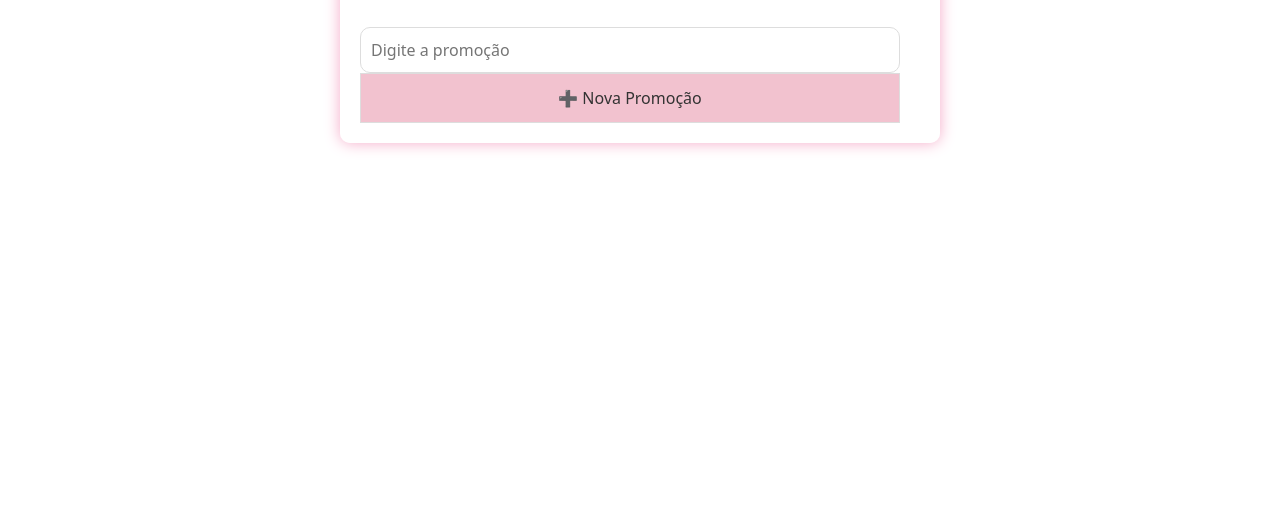
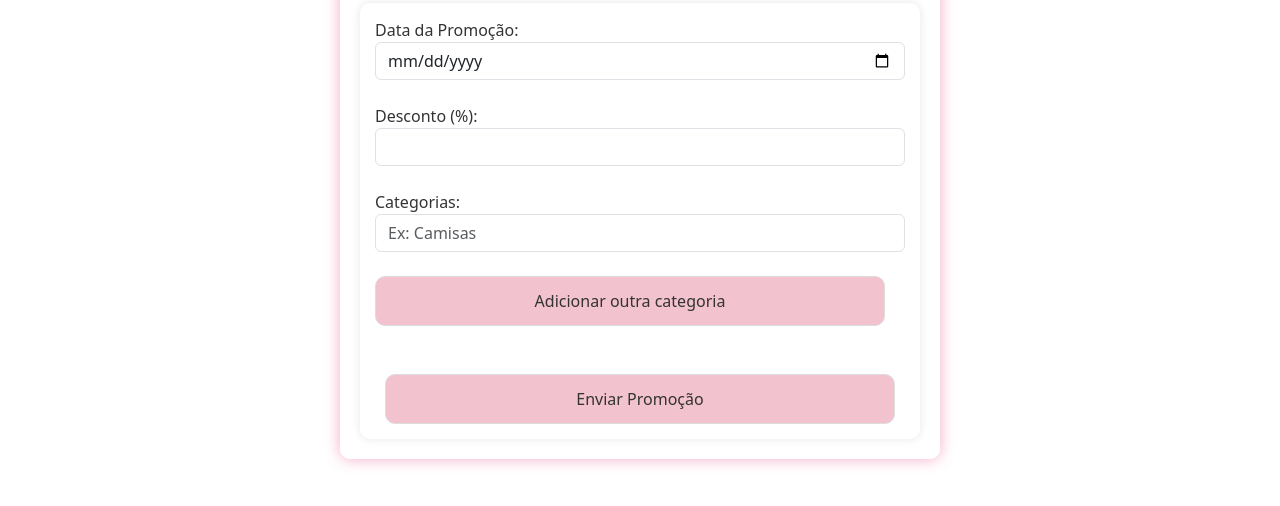
Before and after one commit to nicolasfernandes0/SistemaBazar, a plain HTML site: page public/docs/promocoes.html in a window 1280 px wide. Shown: the part 232-738 px from the top of the page. Drawn offline with nearby package versions, Linux system fonts and the light colour scheme.

Commit message:
Update promocoes.html

```diff
--- a/public/docs/promocoes.html
+++ b/public/docs/promocoes.html
@@ -50,17 +50,25 @@
   <br><br>
   <div class="container-alt">
   <center><h1>Promoções</h1></center>
-
+    <form id="promoForm">
+        <label>Data da Promoção: </label>
+            <input class="form-control" type="date" id="promoDate">
+        <br>
+        <label>Desconto (%): </label>
+            <input class="form-control" type="number" id="promoDiscount" min="1" max="100">
+        <br>
+        <label>Categorias: </label>
+        <div id="categoriesContainer">
+            <input type="text" class="form-control" class="categoryInput" placeholder="Ex: Camisas">
+        </div>
+        <br>
+        <button type="button" class="btn-categoria" onclick="addCategory()">Adicionar outra categoria</button>
+        <br><br>
+        <center> <button type="submit" class="btn-enviarpromo">Enviar Promoção</button> </center>
+    </form>
     <!-- Container para as promoções já criadas -->
     <div id="listaPromocoes">
       <!-- As novas promoções serão inseridas aqui acima do formulário -->
-    </div>
-
-    <!-- Área para inserir a nova promoção -->
-    <div id="inputArea" class="search-bar">
-      <br>
-      <input type="text" id="promoInput" placeholder="Digite a promoção" />
-      <button id="novaPromocoao">➕ Nova Promoção</button>
     </div>
   </div>
 
```
